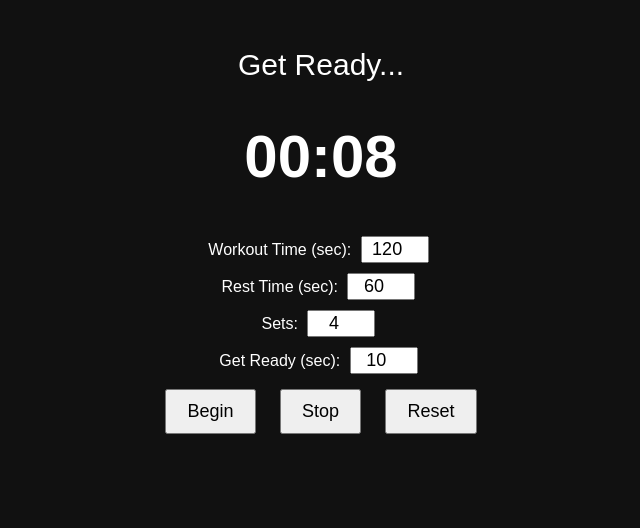
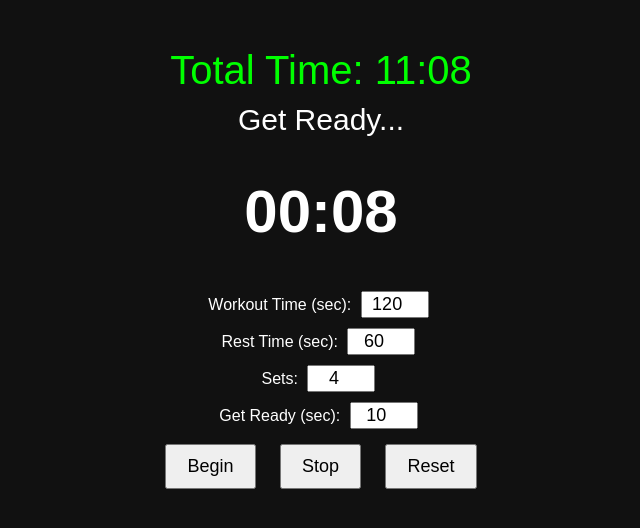
Before and after one commit to CraigTray/interval-timer, a plain HTML site: page index.html in a window 1280 px wide. Both pictures are taken after a click on the button "Begin". Shown: the whole page, without its empty margins (319-959 px from the left). Drawn offline with Linux system fonts and the light colour scheme.

Commit message:
Update index.html

```diff
--- a/index.html
+++ b/index.html
@@ -1,6 +1,7 @@
 <!DOCTYPE html>
-<html>
+<html lang="en">
 <head>
+  <meta charset="UTF-8">
   <title>Custom Interval Timer</title>
   <style>
     body {
@@ -12,6 +13,11 @@
     }
     h1 {
       font-size: 60px;
+    }
+    #totalTime {
+      font-size: 40px;
+      margin-bottom: 10px;
+      color: #0f0;
     }
     #phase {
       font-size: 30px;
@@ -32,6 +38,7 @@
 </head>
 <body>
 
+  <div id="totalTime">Total Time: --:--</div>
   <div id="phase">Ready?</div>
   <h1 id="timer">--:--</h1>
 
@@ -58,11 +65,12 @@
     let currentSet = 0;
     let isRest = false;
     let timeLeft = 0;
+    let totalTimeLeft = 0;
     let timerInterval;
     const timerEl = document.getElementById('timer');
     const phaseEl = document.getElementById('phase');
+    const totalTimeEl = document.getElementById('totalTime');
     const beep = document.getElementById('beep');
-
     const synth = window.speechSynthesis;
 
     function speak(text) {
@@ -80,11 +88,13 @@
 
     function updateDisplay() {
       timerEl.textContent = formatTime(timeLeft);
+      totalTimeEl.textContent = `Total Time: ${formatTime(totalTimeLeft)}`;
       if (timeLeft === 0) beep.play();
     }
 
     function tick() {
       timeLeft--;
+      totalTimeLeft--;
       updateDisplay();
 
       if (timeLeft <= 0) {
@@ -101,6 +111,7 @@
             clearInterval(timerInterval);
             phaseEl.textContent = "Workout complete!";
             timerEl.textContent = "--:--";
+            totalTimeEl.textContent = "Total Time: 00:00";
             speak("Workout complete");
             return;
           }
@@ -126,6 +137,12 @@
       restTime = parseInt(document.getElementById('rest').value);
       sets = parseInt(document.getElementById('sets').value);
       getReadyTime = parseInt(document.getElementById('getready').value);
+
+      // Calculate total workout time
+      totalTimeLeft = getReadyTime + (sets * workoutTime) + (sets * restTime);
+      // Remove the final rest period from total time
+      totalTimeLeft -= restTime;
+
       currentSet = 0;
       isRest = false;
       timeLeft = getReadyTime;
@@ -142,6 +159,7 @@
     function resetTimer() {
       stopTimer();
       timerEl.textContent = "--:--";
+      totalTimeEl.textContent = "Total Time: --:--";
       phaseEl.textContent = "Ready?";
     }
   </script>
```
